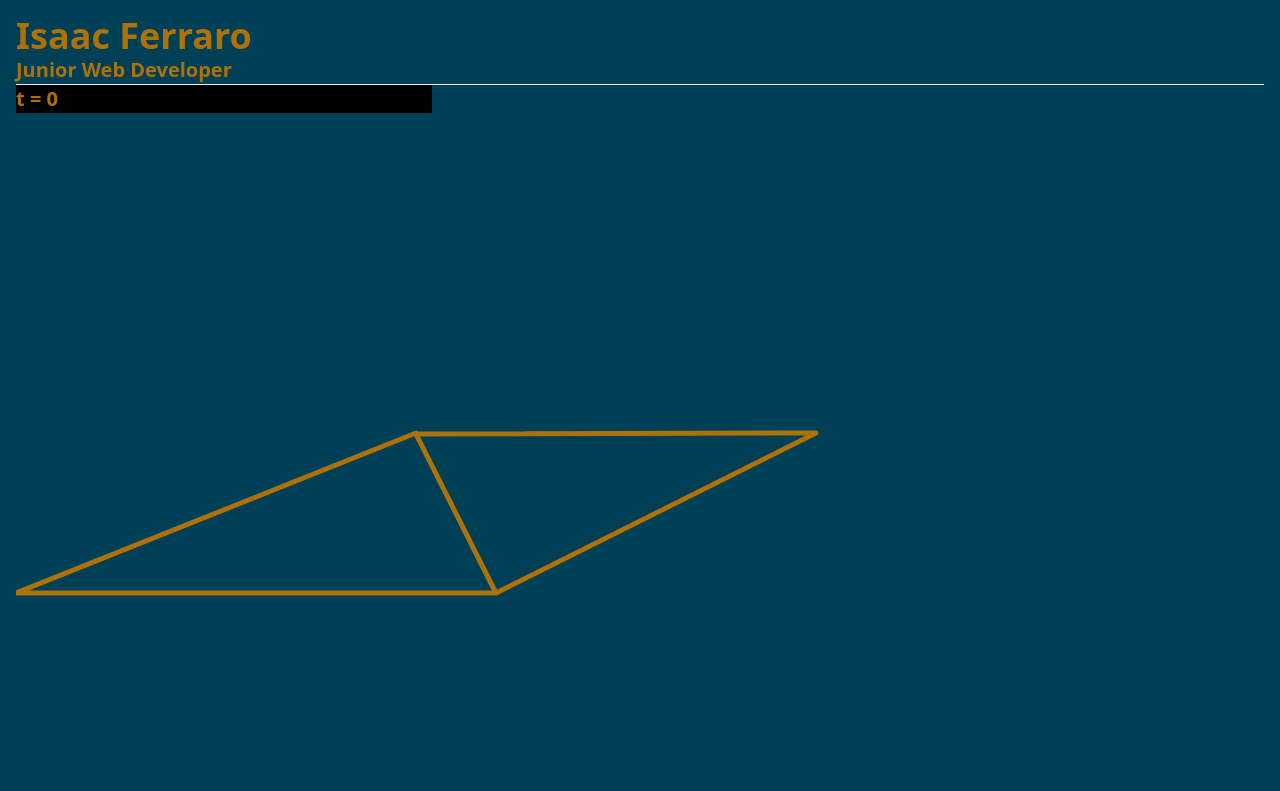
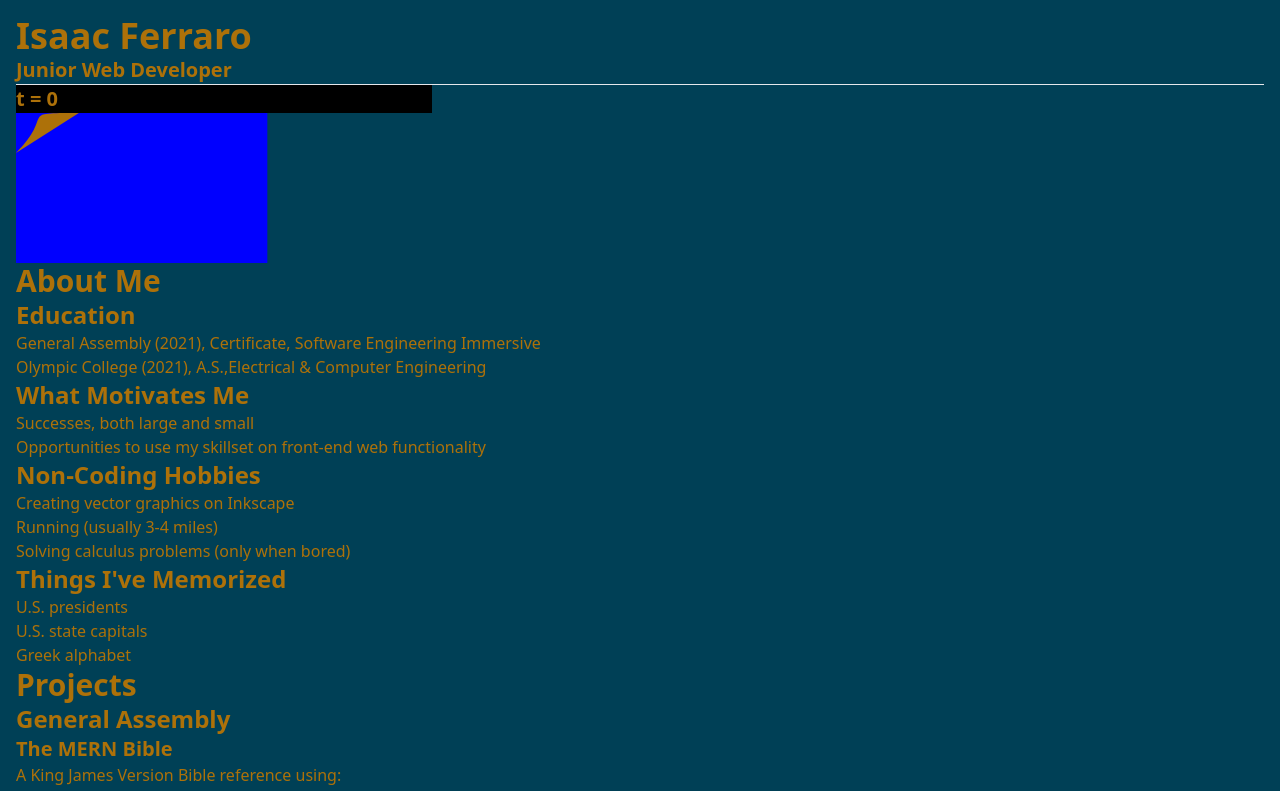
Before and after one commit to iferraro/portfolio, a React (Create React App) app: page / in a window 1280 px wide. Shown: the top 791 px of the page. Built offline with nearby package versions, Linux system fonts and the light colour scheme.

Commit message:
Removed pyramid, revising correct dimensions of sine

```diff
--- a/src/features/graph/Graph.tsx
+++ b/src/features/graph/Graph.tsx
@@ -3,31 +3,25 @@ import { redefine, selectT } from "./graphSlice";
 
 const baseUnit = 40;
 
-const pyramidUnit = 80;
-
 const boxPath = `
   m
-    0,${8 + 2 * baseUnit}
+    0,0
+  v
+    ${4 * baseUnit}
   h
-    ${4 * Math.PI * baseUnit - 16}
+    ${2 * Math.PI * baseUnit}
+  v
+   ${-4 * baseUnit}
+  z
 `;
 
 const sinePath = `
-  m
-    0,${8 + 2 * baseUnit}
+  M
+    0,${baseUnit}
   c
     ${baseUnit},${-1 * baseUnit}
-    ${2 * baseUnit},${-2 * baseUnit}
-    ${3 * baseUnit},${-2 * baseUnit}
-    ${baseUnit},0
-    ${2 * baseUnit},${baseUnit}
-    ${3 * baseUnit},${2 * baseUnit}
-    ${baseUnit},${baseUnit}
-    ${2 * baseUnit},${2 * baseUnit}
-    ${3 * baseUnit},${2 * baseUnit}
-    ${baseUnit},0
-    ${2 * baseUnit},${-1 * baseUnit}
-    ${3 * baseUnit},${-2 * baseUnit}
+    0,${-1 * baseUnit}
+    ${(Math.PI / 2) * baseUnit},${-1 * baseUnit}
 `;
 
 // points 1, 2, 3: [0, pi/2]
@@ -41,45 +35,14 @@ const Graph = () => {
   const handleScroll = () => {
     dispatch(redefine(window.scrollY));
   };
-  const pyramidFrontPath = `
-    m
-      0,${6 * pyramidUnit}
-    l
-      ${6 * pyramidUnit},0
-      ${-1 * pyramidUnit},${-2 * pyramidUnit - t}
-    z
-  `;
-
-  const pyramidSidePath = `
-    m
-      ${6 * pyramidUnit},${6 * pyramidUnit}
-    l
-      ${4 * pyramidUnit},${-2 * pyramidUnit}
-      ${-5 * pyramidUnit},${-1 * (t - 1)}
-    z
-  `;
   window.addEventListener("scroll", handleScroll);
 
   return (
     <div className="sticky top-0">
       <p className="m-0 w-1/3 text-xl font-bold bg-black">t = {t}</p>
-      <svg className="w-full h-screen">
-        <path
-          d={pyramidFrontPath}
-          fill="#004056"
-          stroke="#AD7109"
-          strokeWidth={5}
-          strokeLinejoin="round"
-        />
-        <path
-          d={pyramidSidePath}
-          fill="#004056"
-          stroke="#AD7109"
-          strokeWidth={5}
-          strokeLinejoin="round"
-        />
-        {/* <path d={sinePath} stroke="#AD7109" strokeWidth={2} fill="none" /> */}
-        {/* <path d={boxPath} stroke="white" strokeWidth={2} fill="none" /> */}
+      <svg className="w-full">
+        <path d={boxPath} fill="blue" />
+        <path d={sinePath} fill="#AD7109" />
       </svg>
       {/* putting graph inside of sub-component will cause graph to only stay
       inside the sub-component, even if sticky */}
```
